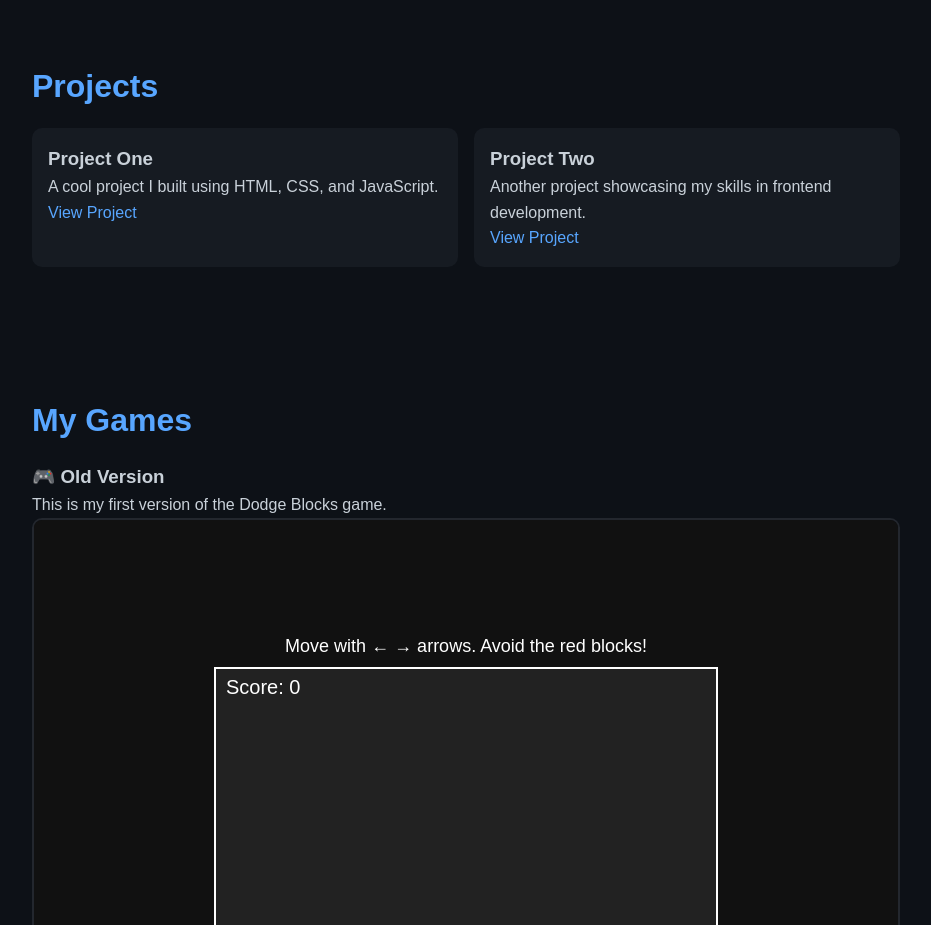
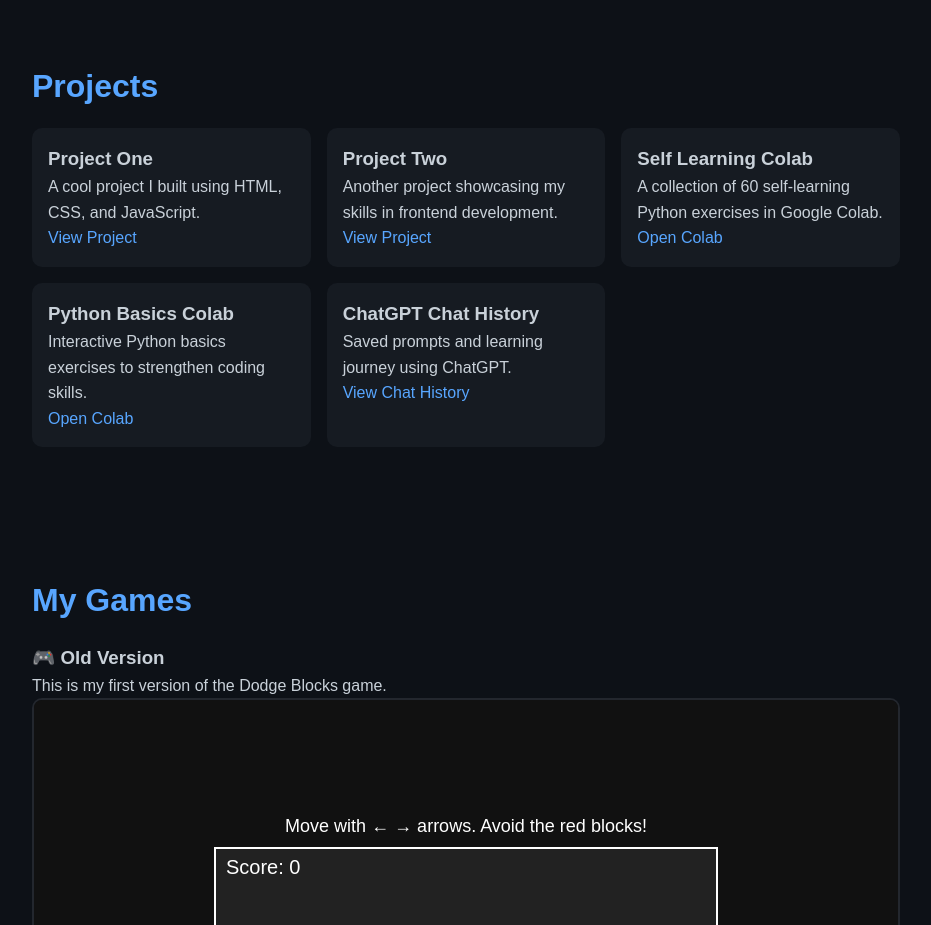
Before and after one commit to ashik-rxr/Creation-of-Ashik, a plain HTML site: page index.html in a window 1280 px wide. Shown: the part 1290-2215 px from the top of the page, without its empty margins (174-1105 px from the left). Drawn offline with Linux system fonts and the light colour scheme.

Commit message:
Update projects section with new project cards
Added new project cards for self-learning resources and ChatGPT history.

```diff
--- a/index.html
+++ b/index.html
@@ -30,7 +30,7 @@
     .game-container {
       position: relative;
       width: 100%;
-      padding-top: 80%; /* Aspect ratio 5:4 (height / width * 100) */
+      padding-top: 80%;
       border: 2px solid #23272e;
       border-radius: 10px;
       overflow: hidden;
@@ -80,6 +80,7 @@
   <section id="projects" class="fade-in">
     <h2>Projects</h2>
     <div class="projects">
+      <!-- Original Projects -->
       <div class="card">
         <h3>Project One</h3>
         <p>A cool project I built using HTML, CSS, and JavaScript.</p>
@@ -89,6 +90,23 @@
         <h3>Project Two</h3>
         <p>Another project showcasing my skills in frontend development.</p>
         <a href="#">View Project</a>
+      </div>
+
+      <!-- New Projects -->
+      <div class="card">
+        <h3>Self Learning Colab</h3>
+        <p>A collection of 60 self-learning Python exercises in Google Colab.</p>
+        <a href="https://colab.research.google.com/drive/1OZynv2_uM6HZ84EuNVunwb_ndk9uzqSP?usp=sharing" target="_blank">Open Colab</a>
+      </div>
+      <div class="card">
+        <h3>Python Basics Colab</h3>
+        <p>Interactive Python basics exercises to strengthen coding skills.</p>
+        <a href="https://colab.research.google.com/drive/1tVw38FMk17Hqa791VtztlcJyDKM32S7N?usp=sharing" target="_blank">Open Colab</a>
+      </div>
+      <div class="card">
+        <h3>ChatGPT Chat History</h3>
+        <p>Saved prompts and learning journey using ChatGPT.</p>
+        <a href="https://chatgpt.com/share/690336fc-d8f8-8005-8481-afa1965aabb9" target="_blank">View Chat History</a>
       </div>
     </div>
   </section>
```
